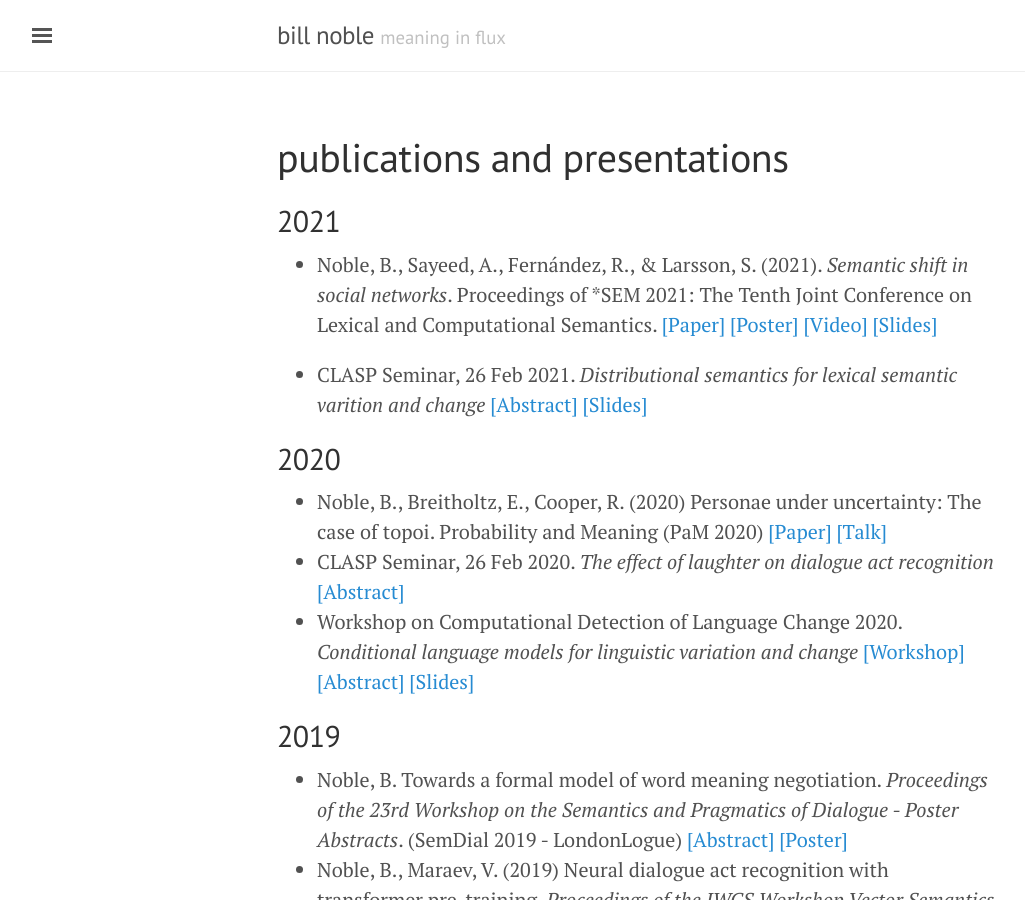
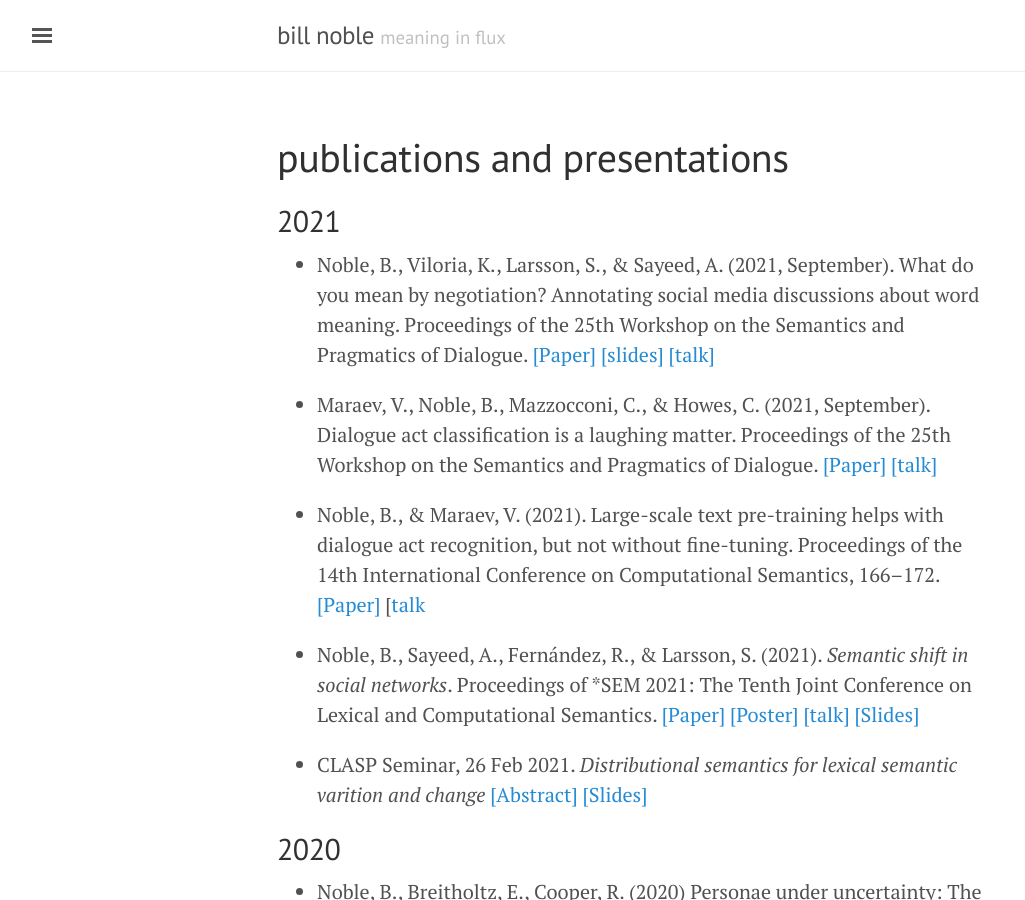
Before and after one commit to winobes/winobes.github.io, a Jekyll site: the page built from publications.md, in a window 1280 px wide and 900 px high. Shown: the whole window, without its empty margins (3-1028 px from the left). Built offline with Jekyll 4.4.1, drawn with Linux system fonts in a browser that asks for light colours.

Commit message:
update publications

```diff
--- a/publications.md
+++ b/publications.md
@@ -4,7 +4,14 @@ title: publications and presentations
 ---
 
 ## 2021
-- Noble, B., Sayeed, A., Fernández, R., & Larsson, S. (2021). _Semantic shift in social networks_. Proceedings of \*SEM 2021: The Tenth Joint Conference on Lexical and Computational Semantics. [[Paper]](https://doi.org/10.18653/v1/2021.starsem-1.3) [[Poster]](files/Noble2021_semantic-shift_poster.pdf) [[Video]](https://www.youtube.com/watch?v=hJ3t-kGWKN8) [[Slides]](files/Noble2021_semantic-shift_slides.pdf)
+
+- Noble, B., Viloria, K., Larsson, S., & Sayeed, A. (2021, September). What do you mean by negotiation? Annotating social media discussions about word meaning. Proceedings of the 25th Workshop on the Semantics and Pragmatics of Dialogue. [[Paper]](http://semdial.org/anthology/papers/Z/Z21/Z21-3016/) [[slides]](files/Noble2021_word-meaning-negotiation_slides.pdf) [[talk]](https://mediaup.uni-potsdam.de/Play/39214)
+
+- Maraev, V., Noble, B., Mazzocconi, C., & Howes, C. (2021, September). Dialogue act classification is a laughing matter. Proceedings of the 25th Workshop on the Semantics and Pragmatics of Dialogue. [[Paper]](http://semdial.org/anthology/papers/Z/Z21/Z21-3015/) [[talk]](https://mediaup.uni-potsdam.de/Play/39204)
+
+- Noble, B., & Maraev, V. (2021). Large-scale text pre-training helps with dialogue act recognition, but not without fine-tuning. Proceedings of the 14th International Conference on Computational Semantics, 166--172. [[Paper]](https://iwcs2021.github.io/proceedings/iwcs/pdf/2021.iwcs-1.16.pdf) [[talk](https://www.youtube.com/watch?v=nwTSi1lxbmA)
+
+- Noble, B., Sayeed, A., Fernández, R., & Larsson, S. (2021). _Semantic shift in social networks_. Proceedings of \*SEM 2021: The Tenth Joint Conference on Lexical and Computational Semantics. [[Paper]](https://doi.org/10.18653/v1/2021.starsem-1.3) [[Poster]](files/Noble2021_semantic-shift_poster.pdf) [[talk]](https://www.youtube.com/watch?v=hJ3t-kGWKN8) [[Slides]](files/Noble2021_semantic-shift_slides.pdf)
 
 - CLASP Seminar, 26 Feb 2021. _Distributional semantics for lexical semantic varition and change_ [[Abstract]](https://gu-clasp.github.io/news/Seminar%20by%20Bill%20Noble%20from%20University%20of%20Gothenburg/) [[Slides]](files/2021_clasp-seminar.pdf)
 
```
Also changed, not shown: 1 other file.
